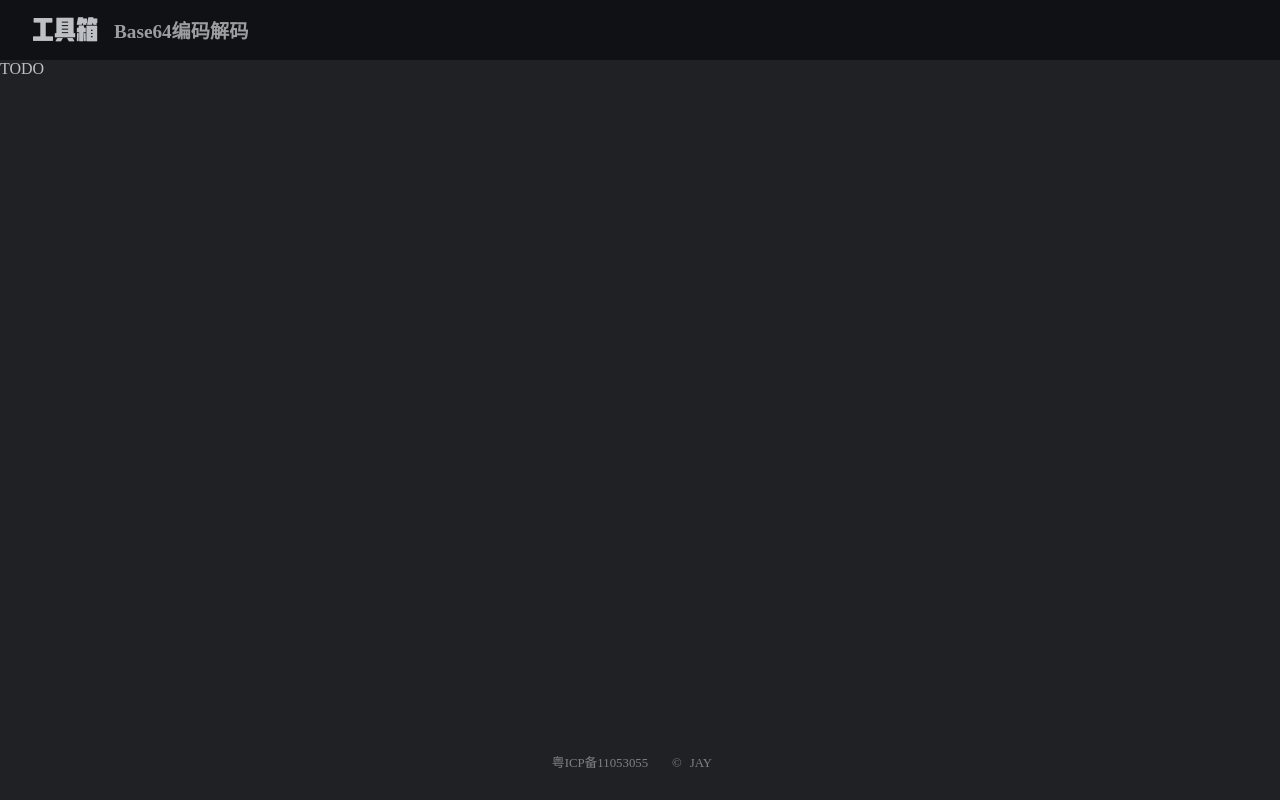
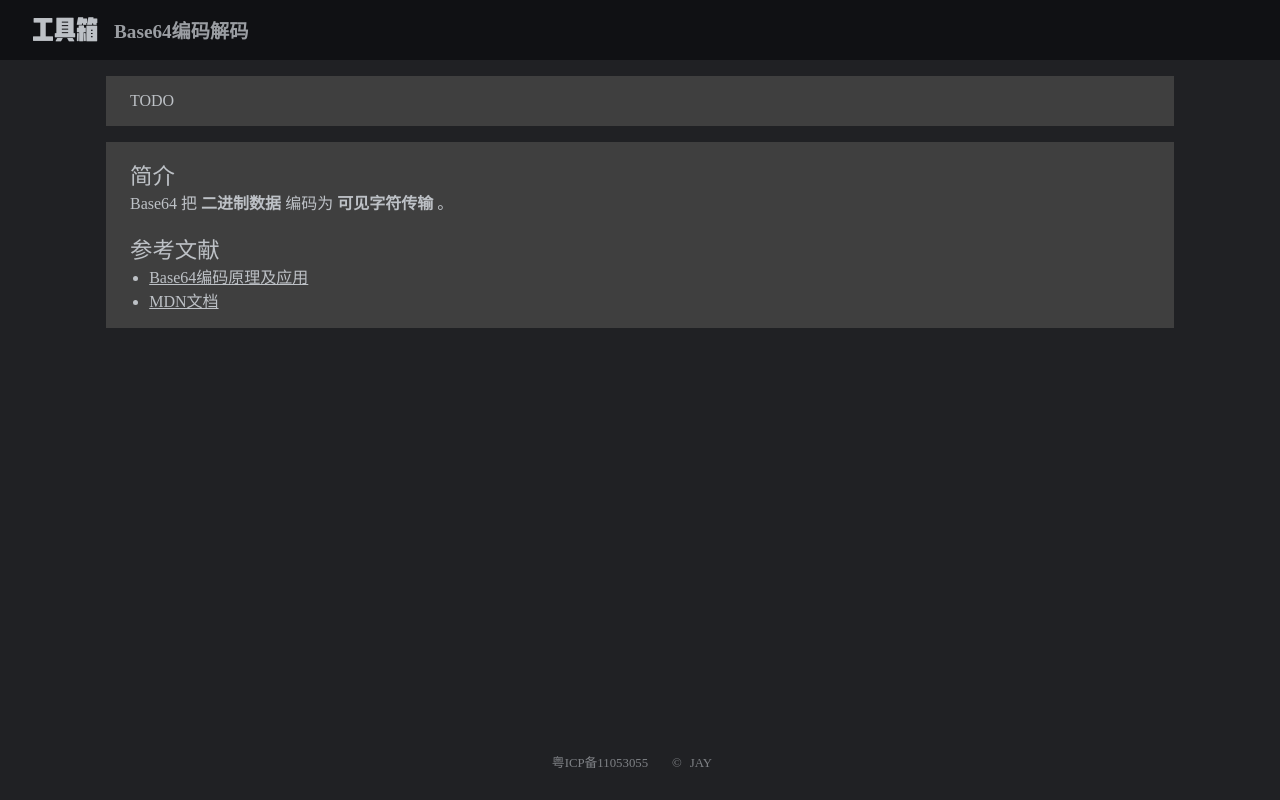
Before and after one commit to oonne/Toolbox, a Vue app: page /base64 in a window 1280 px wide. Built offline with nearby package versions, Linux system fonts and the light colour scheme.

Commit message:
feat: 功能简介

```diff
--- a/src/assets/css/config.css
+++ b/src/assets/css/config.css
@@ -1,6 +1,16 @@
 /* 全局配置 */
 :root{
+  /* 底色 */
   --background: #202124;
+  /* 默认字体颜色 */
   --color: #bdc1c6;
+
+  /* 功能页首底色 */
   --header-background: #101114;
+  /* 功能页底色 */
+  --content-background: #3f3f3f;
+  /* 功能页折叠区底色 */
+  --content-stacked-background: #303134;
+  /* 功能页最大宽度 */
+  --content-max-width: 1020px;
 }
--- /dev/null
+++ b/src/components/ContentCard.vue
@@ -0,0 +1,30 @@
+<script setup lang="ts">
+</script>
+
+<template>
+  <div class="content-card">
+    <slot />
+  </div>
+</template>
+
+<style scoped>
+.content-card{
+  max-width: var(--content-max-width);
+  background:  var(--content-background);
+  margin: 16px auto;
+  padding: 16px 24px;
+}
+
+/* 简介内容 */
+.content-card:deep() h2{
+  font-weight: normal;
+  font-size: 1.4rem;
+}
+.content-card:deep() a{
+  color: var(--color);
+}
+.content-card:deep() ul {
+  margin-left: 0;
+  padding-left: 1.2rem;
+}
+</style>
--- a/src/main.ts
+++ b/src/main.ts
@@ -1,8 +1,9 @@
 import { createApp } from 'vue';
 import { createRouter, createWebHistory, RouteRecordRaw } from 'vue-router';
 import pages from './constant/pages';
+import App from './App.vue';
 import HeaderBar from './components/HeaderBar.vue';
-import App from './App.vue';
+import ContentCard from './components/ContentCard.vue';
 
 const app = createApp(App);
 
@@ -30,3 +31,4 @@
 
 /* 全局组件 */
 app.component('HeaderBar', HeaderBar);
+app.component('ContentCard', ContentCard);
--- /dev/null
+++ b/src/pages/Base64/IntroCard.vue
@@ -0,0 +1,38 @@
+<script setup lang="ts">
+import type { Link } from '../../types/type';
+
+const refer: Link[] = [
+  {
+    href: 'https://blog.oonne.com/site/blog?id=32',
+    text: 'Base64编码原理及应用',
+  },
+  {
+    href: 'https://developer.mozilla.org/zh-CN/docs/Glossary/Base64',
+    text: 'MDN文档',
+  },
+];
+</script>
+
+<template>
+  <ContentCard>
+    <h2>简介</h2>
+    <p>Base64 把 <b>二进制数据</b> 编码为 <b>可见字符传输</b> 。</p>
+    <br>
+
+    <h2>参考文献</h2>
+    <ul>
+      <li
+        v-for="link in refer"
+        :key="link.href"
+      >
+        <a
+          :href="link.href"
+          target="_blank"
+        >{{ link.text }}</a>
+      </li>
+    </ul>
+  </ContentCard>
+</template>
+
+<style scoped>
+</style>
--- a/src/pages/Base64/PageIndex.vue
+++ b/src/pages/Base64/PageIndex.vue
@@ -1,10 +1,16 @@
 <script setup lang="ts">
+import IntroCard from './IntroCard.vue';
 </script>
 
 <template>
   <HeaderBar title="Base64编码解码" />
-  TODO
+
+  <!-- 功能 -->
+  <ContentCard>TODO</ContentCard>
+
+  <!-- 简介 -->
+  <IntroCard />
 </template>
 
-<style>
+<style scoped>
 </style>
--- a/src/pages/Index/PageIndex.vue
+++ b/src/pages/Index/PageIndex.vue
@@ -74,7 +74,7 @@
 }
 .category{
   display: flex;
-  background-color: #333;
+  background-color: var(--content-stacked-background);
   width: 768px;
 }
 .category-item{
@@ -85,15 +85,16 @@
   text-align: center;
 }
 .category-en{
-  font-size: 0.9rem;
-  opacity: 0.4;
+  font-size: 0.8rem;
+  opacity: 0.6;
+  font-weight: lighter;
 }
 .category-item.active{
-  background-color: #3f3f3f;
+  background-color: var(--content-background);
 }
 
 .feature-warp{
-  background-color: #3f3f3f;
+  background-color: var(--content-background);
   padding: 16px 24px;
   overflow: hidden;
 }
--- /dev/null
+++ b/src/types/type.ts
@@ -0,0 +1,5 @@
+/* 链接 */
+export interface Link {
+  href: string;
+  text: string;
+}
```
